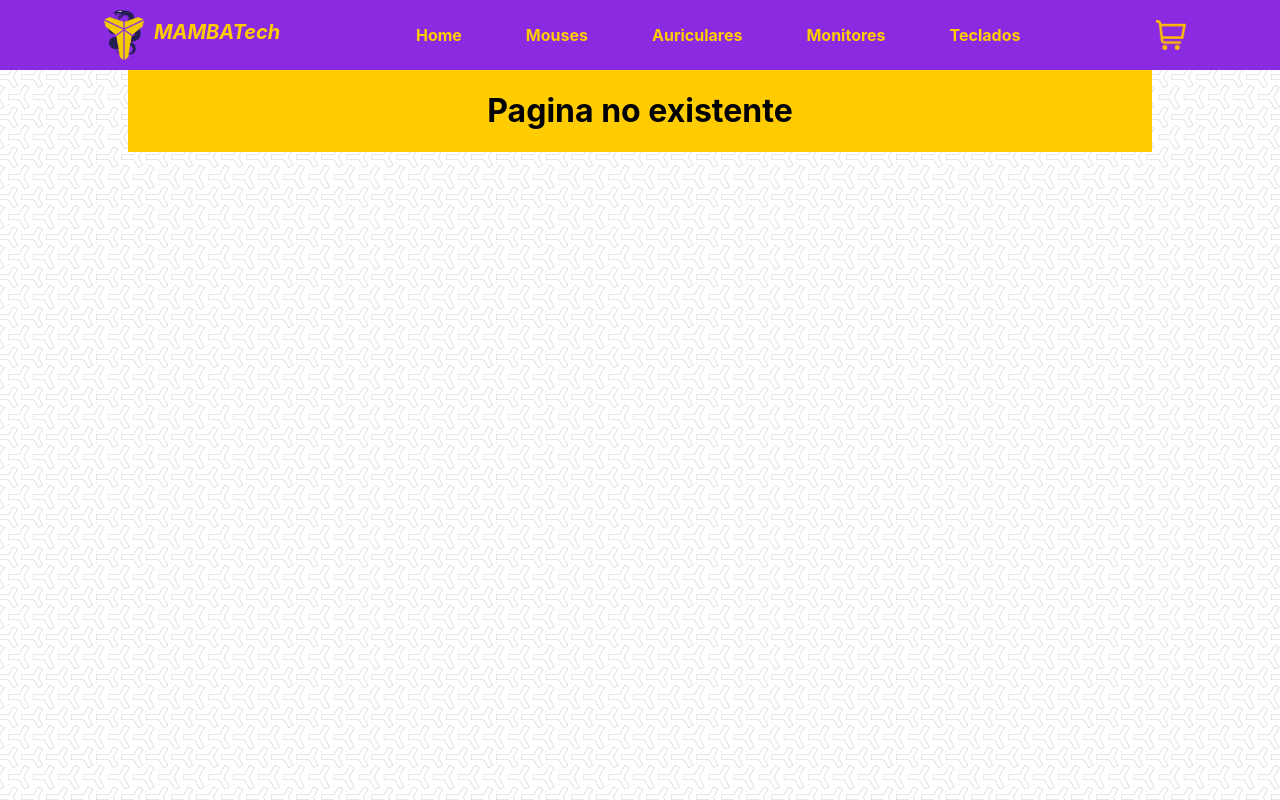
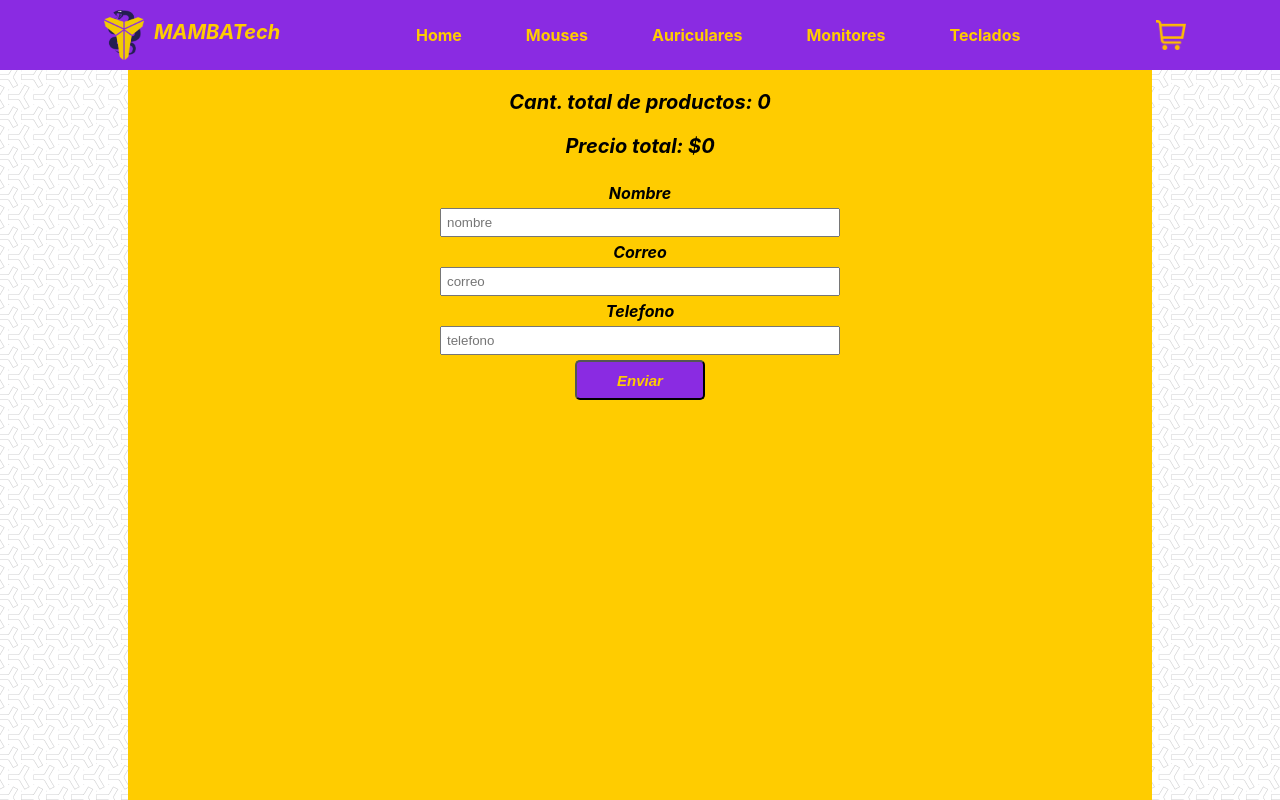
Before and after one commit to Pitu97/TiendadeTecnologia-Nunez, a React (Create React App) app in the folder my-app/: page /order in a window 1280 px wide. Shown: the top 800 px of the page. Built offline with nearby package versions, Linux system fonts and the light colour scheme.

Commit message:
Firebase 2

```diff
--- a/my-app/src/App.js
+++ b/my-app/src/App.js
@@ -5,6 +5,7 @@
 import ItemListContainer from './components/ItemListContainer';
 import Navbar from './components/Navbar.js';
 import NotFound from './components/NotFound';
+import Order from './components/Order';
 import { CartProvider } from './context/CartContext';
 
 function App() {
@@ -18,6 +19,7 @@
             <Route path="/category/:id" element={<ItemListContainer />}></Route>
             <Route path="/item/:idItem" element={<ItemDetailContainer />}></Route>
             <Route path="/cart" element={<Cart />}></Route>
+            <Route path="/order" element={<Order />}></Route>
             <Route path="*" element={<NotFound />}></Route>
           </Routes>
         </div>
--- a/my-app/src/components/Cart.js
+++ b/my-app/src/components/Cart.js
@@ -41,7 +41,7 @@
             <p>Precio total: ${totalP}</p>
             <div className="botones3">
                 <button onClick={clear}>Limpiar carrito</button>
-                <button>Comprar</button>
+                <Link to="/order"><button>Comprar</button></Link>
             </div>
         </div>}
         {!added && <div className="Cart">
--- /dev/null
+++ b/my-app/src/components/Order.css
@@ -0,0 +1,56 @@
+.order {
+    height: 900px;
+}
+
+.order p {
+    font-style: oblique;
+    font-weight: bold;
+    font-size: 20px;
+}
+
+.order button {
+    background-color: blueviolet;
+    color: #ffcc00;
+    border-radius: 5px;
+    font-weight: bold;
+    font-style: italic;
+    font-size: 15px;
+    width: 130px;
+    height: 40px;
+    margin-top: 5px;
+}
+
+.order button:hover {
+    background-color: white;
+    color: blueviolet;
+}
+
+.order li {
+    list-style: none;
+}
+
+.item{
+    display: inline-flex;
+    justify-content: space-between;
+    width: 900px;
+}
+
+.formulario {
+    display: inline-flex;
+    flex-flow: row wrap;
+    justify-content: space-around;
+    align-items: center;
+    width: 400px;
+}
+
+.formulario input {
+    width: 400px;
+    padding: 5px;
+}
+
+.formulario label {
+    margin-top: 5px;
+    margin-bottom: 5px;
+    font-style: oblique;
+    font-weight: bold;
+}
--- /dev/null
+++ b/my-app/src/components/Order.js
@@ -0,0 +1,85 @@
+import { addDoc, collection, getFirestore } from 'firebase/firestore';
+import { useContext, useState } from 'react';
+import { Link } from 'react-router-dom';
+import { CartContext } from '../context/CartContext';
+import './Order.css';
+
+function Order() {
+    const base = getFirestore();
+
+    const { cart, totalQ, totalP, clear } = useContext(CartContext);
+
+    const [newName, setName] = useState("");
+    const [newEmail, setEmail] = useState("");
+    const [newPhone, setPhone] = useState("");
+
+    const [orderId, setOrderId] = useState("");
+    const [comprado, setComprado] = useState(false);
+
+    const nameHandler = (event) => {
+        setName(event.target.value)
+    }
+    const emailHandler = (event) => {
+        setEmail(event.target.value)
+    }
+    const phoneHandler = (event) => {
+        setPhone(event.target.value)
+    }
+
+    const submitHandler = (event) => {
+        event.preventDefault();
+
+        const newBuyer = {
+            name: newName,
+            email: newEmail,
+            phone: newPhone
+        }
+
+        const order = {
+            buyer: newBuyer,
+            items: cart,
+            total: totalP,
+            date: Date()
+        }
+
+        const ordersCollection = collection(base, "orders")
+
+        addDoc(ordersCollection, order).then((doc) => setOrderId(doc.id))
+
+        setEmail("");
+        setName("");
+        setPhone("");
+        clear();
+        setComprado(true);
+    }
+
+    return (
+        <div className='order'>
+            {!comprado && <><ul>
+                {cart && cart.map(e => <li>
+                    <div className='item'>
+                        <p>Producto: {e.item.nombre}</p>
+                        <p>Cant: {e.quantity}</p>
+                        <p>Precio: ${e.price}</p>
+                    </div>
+                    </li>)}
+            </ul>
+            <p>Cant. total de productos: {totalQ}</p>
+            <p>Precio total: ${totalP}</p>
+            <form onSubmit={submitHandler} className='formulario'>
+                <label>Nombre</label>
+                <input type='text' placeholder='nombre' value={newName} onChange={nameHandler}/>
+                <label>Correo</label>
+                <input type='email' placeholder='correo'value={newEmail} onChange={emailHandler}/>
+                <label>Telefono</label>
+                <input type='number' placeholder='telefono'value={newPhone} onChange={phoneHandler}/>
+                <button type='submit'>Enviar</button>
+            </form></>}
+            {comprado && <div><h2>Compra Realizada</h2>
+                <p>Nro de orden: {orderId}</p>
+                <Link to="/"><button>Volver</button></Link></div>}
+        </div>
+    );
+}
+
+export default Order;
```
